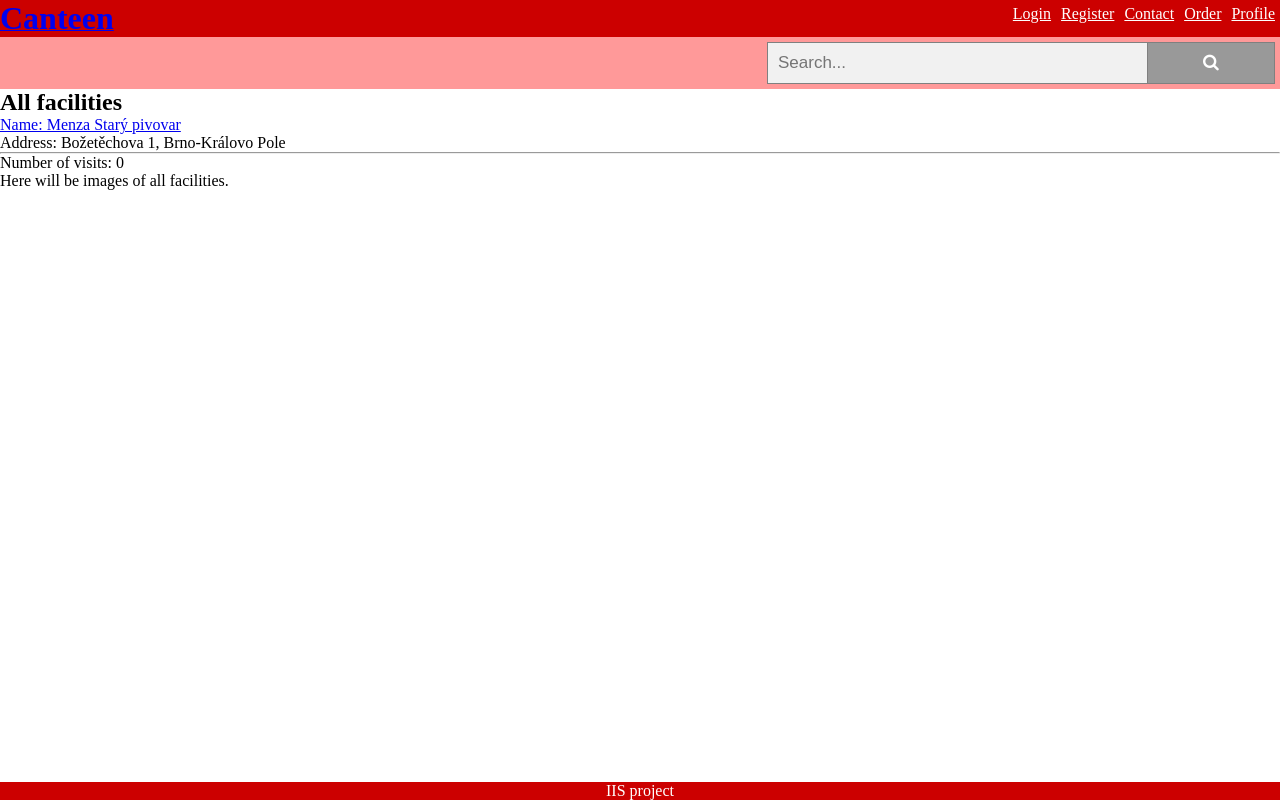
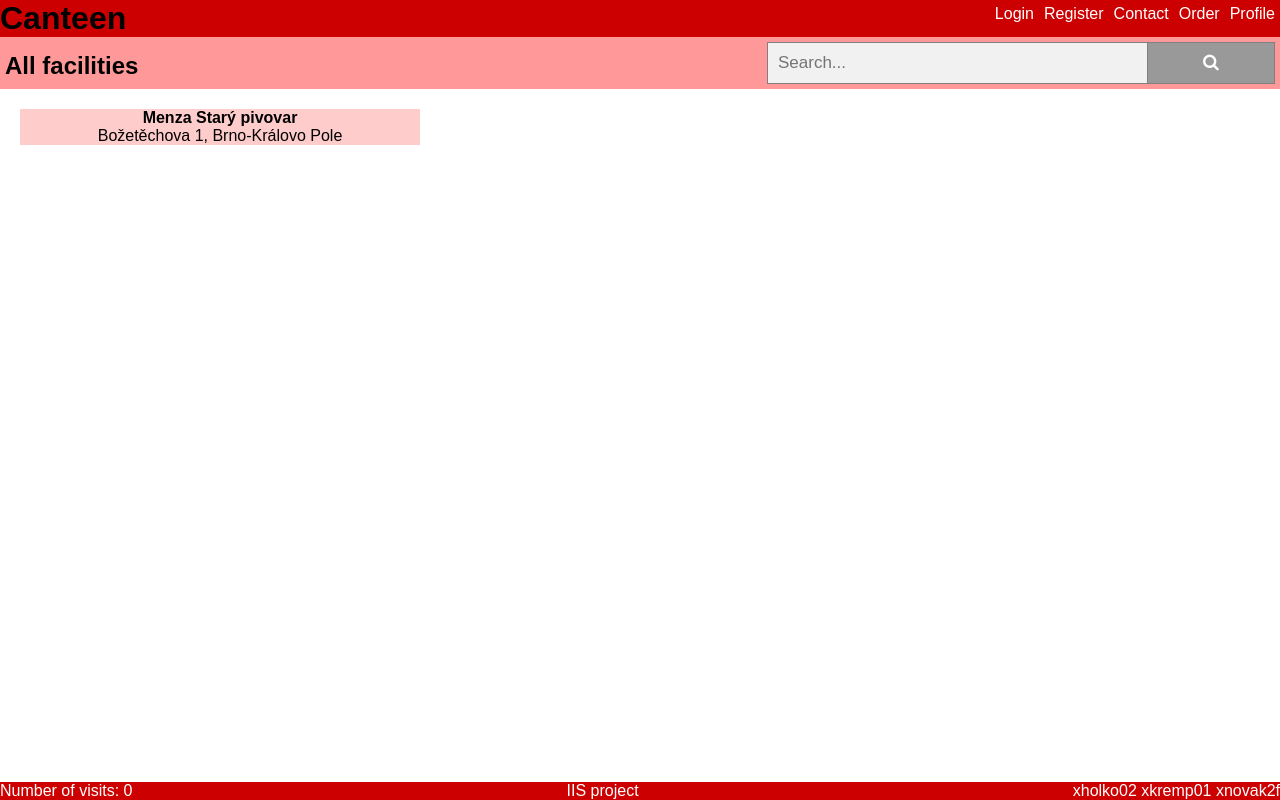
Before and after one commit to natal1H/IIS-project, a Django app: page / in a window 1280 px wide. Run offline with Django 3.2, Linux system fonts and the light colour scheme; data comes from the database, SQL or seed files in the repository; tables that the repository leaves empty hold one stand-in row (values such as "Sample post").

Commit message:
Frontend update

```diff
--- a/app/test1/canteen/static/css/styles.css
+++ b/app/test1/canteen/static/css/styles.css
@@ -2,6 +2,12 @@
     box-sizing: border-box;
     padding: 0;
     margin: 0;
+    font-family: arial;
+}
+
+a {
+    text-decoration: none;
+    color: #000;
 }
 
 .main-header {
@@ -67,3 +73,87 @@
     color: white;
     text-align: center;
   }
+
+.facility-block {
+    margin: 20px;
+    width: 400px;
+    background: #ffcccc;
+    display: block;
+    float: center;
+    text-align: center;
+}
+
+.facility-block:hover {
+    background: #ff6666;
+}
+
+.page-title {
+    display: inline;
+    float: left;
+    padding-top: 10px;
+}
+
+.menu-block {
+    margin: 20px;
+    width: 350px;
+    background: #ffcccc;
+    display: inline-block;
+    float: center;
+    text-align: center;
+}
+
+.menu-block:hover {
+    background: #ff6666;
+}
+
+.menu-blocks {
+    float: left;
+    width: 70%;
+}
+
+.cart-block {
+    margin: 20px;
+    width: 350px;
+    background: #ffcccc;
+    display: inline-block;
+    float: right;
+    text-align: center;
+    padding:10px;
+}
+
+.food-blocks {
+    float: left;
+    width: 60%;
+}
+
+.food-block {
+    margin: 20px;
+    width: 450px;
+    background: #ffcccc;
+    display: inline-block;
+    float: left;
+    text-align: left;
+    padding:10px;
+}
+
+.button-black {
+  background-color: #000;
+  border: none;
+  color: white;
+  padding: 10px 32px;
+  text-align: center;
+  text-decoration: none;
+  display: inline-block;
+  font-size: 16px;
+}
+
+.button-white {
+  background-color: #fff;
+  border: none;
+  color: black;
+  padding: 10px 32px;
+  text-align: center;
+  text-decoration: none;
+  display: inline-block;
+  font-size: 16px;
+}
--- a/app/test1/canteen/templates/base.html
+++ b/app/test1/canteen/templates/base.html
@@ -38,5 +38,10 @@
 
     {% endblock %}
 
+    <div class="footer">
+        <span style="float:left">Number of visits: {{num_visits}}</span>
+        <span style="float:center">IIS project</span>
+        <span style="float:right">xholko02 xkremp01 xnovak2f</span>
+    </div> <!-- End footer -->
 </body>
 </html>
--- a/app/test1/canteen/templates/index.html
+++ b/app/test1/canteen/templates/index.html
@@ -5,35 +5,25 @@
 
 
         <div class="search-header">
+            <h2 class="page-title">All facilities</h2>
             <form class="search-bar" action="{% url 'search' %}">
                 <button type="submit"><i class="fa fa-search"></i></button>
                 <input type="text" placeholder="Search..." name="search_form">
             </form>
         </div> <!-- End search-header -->
         <div class="content">
-            <h2>All facilities</h2>
-                {% for instance in object %}
-                    <p>
-
-
-                         <a href='{{instance.get_absolute_url}}'>Name:   {{ instance.name}} </a><br>
-                        Address:    {{ instance.address }}<br>
-                        <hr>
-
-                    </p>
-
-                {% endfor %}
+            {% for instance in object %}
+            <a clss="block-link" href='{{instance.get_absolute_url}}'>
+                <div class="facility-block">
+                    <b>{{ instance.name}}</b><br>
+                    {{ instance.address }}<br>
+                </div>
+            </a>
+            {% endfor %}
             {%if user.is_authenticated%}
             <p>Hey, you are authenticated as:{{user.username}}</p>
             {%endif%}
-            <p>Number of visits: {{num_visits}}</p>
-            <p>
-                Here will be images of all facilities.
-            </p>
         </div> <!-- End content -->
-        <div class="footer">
-            <p>IIS project</p>
-        </div> <!-- End footer -->
 
         {% if user.is_staff %}
 
```
Also changed, not shown: app/test1/canteen/templates/facility_detail.html (+26 -7 lines), app/test1/canteen/templates/menu_detail.html (+37 -10 lines).
